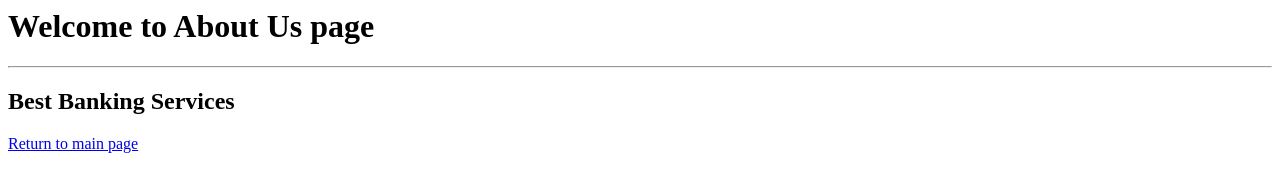
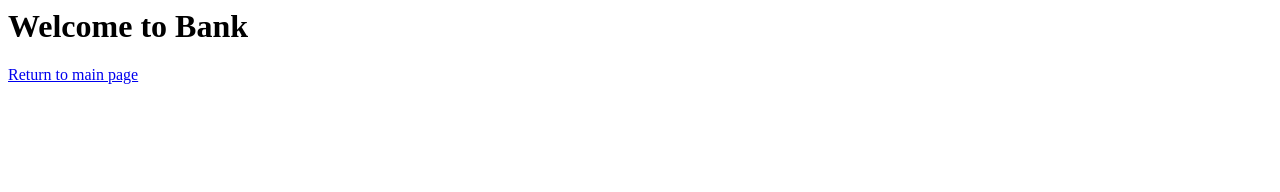
Before and after one commit to BhavyaGowdaH/MY-Bank-Repositoryy, a plain HTML site: page About Us.html in a window 1280 px wide. Drawn offline with Linux system fonts and the light colour scheme.

Commit message:
Update About.Us.html

```diff
--- a/About Us.html
+++ b/About Us.html
@@ -1,9 +1,8 @@
 <html>
   <body>
-    <centre>
-      <h1> Welcome to About Us page</h1>
-      <hr>
-      <h2>Best Banking Services</h2>
+    <title>GeeksforGeeks</title>
+    <head>
+      <h1> Welcome to Bank</h1>
       <a href ="index.html">Return to main page</a>
     </centre>
   </body>
```
